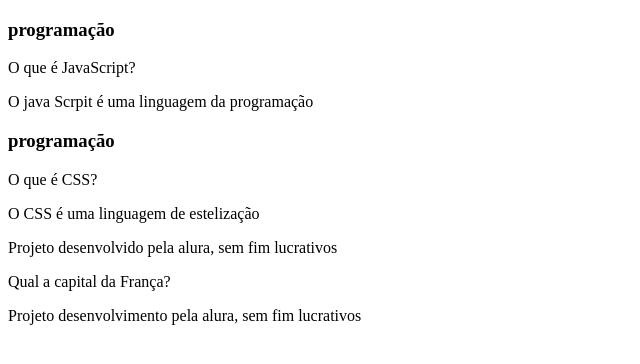
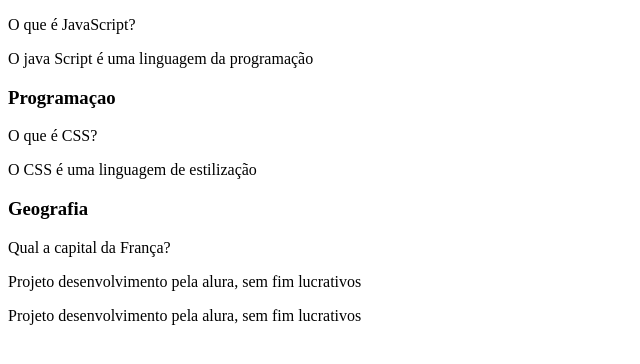
Before and after one commit to brune27/Projeto-3, a plain HTML site: page index.html in a window 1280 px wide. Shown: the whole page, without its empty margins (0-640 px from the left). Drawn offline with Linux system fonts and the light colour scheme; files that its build step writes are made by us from their sources.

Commit message:
Update index.html

```diff
--- a/index.html
+++ b/index.html
@@ -10,6 +10,7 @@
      <main>
      </main>
 <section id="container">
+    <!--
 <article class="cartao">
 <article class="cartao_conteudo"></div>
     <h3>programação</h3>
@@ -19,26 +20,31 @@
     <div class="cartao_conteudo_resposta">
         <p> O java Scrpit é uma linguagem da programação</p>
     </div>
-</article>
-<article class="cartao">
- <div class="cartao_conteudo">
-    <h3> programação</h3>
-    <div class="cartao_conteudo_pergunta">
-        <p> O que é CSS?</p>
+</div>
+</article> -->
+<div class="cartao_conteudo_pergunta">
+    <p> O que é JavaScript? </p>
+</div>
+ <div class="cartao_conteudo_resposta">
+    <p> O java Script é uma linguagem da programação</p>
+    <article class="cartao">
+        <div class="cartao_conteudo">
+            <h3> Programaçao</h3>
+        <div class="cartao_conteudo_pergunta">
+        <p>O que é CSS? </p>
         </div>
-        <div class="cartao_conteudo_pergunta">
-            <p> O CSS é uma linguagem de estelização </p>
+        <div class=" cartao_conteudo_resposta">
+<p>O CSS é uma linguagem de estilização </p>
         </div>
         </div>
-</article>
-</section>
-<footer>
-    <p> Projeto desenvolvido pela alura, sem fim lucrativos</p>
-</footer>
-</body>
-</html>
-<div class= " cartao_conteudo_resposta">
-    <p> Qual a capital da França? </p>
+    </artcile>
+<article class="cartao">
+    <div class="cartao_conteudo">
+<h3> Geografia </h3>
+<div class="cartao_conteudo_pergunta">
+<p> Qual a capital da França?</p>
+</div>
+        <div
 </div>
 </div>
 </article>
@@ -50,3 +56,10 @@
 <script src="perguntas.js"></script>
 </body>
 </html>
+<footer>
+    <P> Projeto desenvolvimento pela alura, sem fim lucrativos</P>
+</footer>
+<script scr="app.js"> </script>
+<script scr="perguntas.js"></script>
+</body>
+</html>
```
